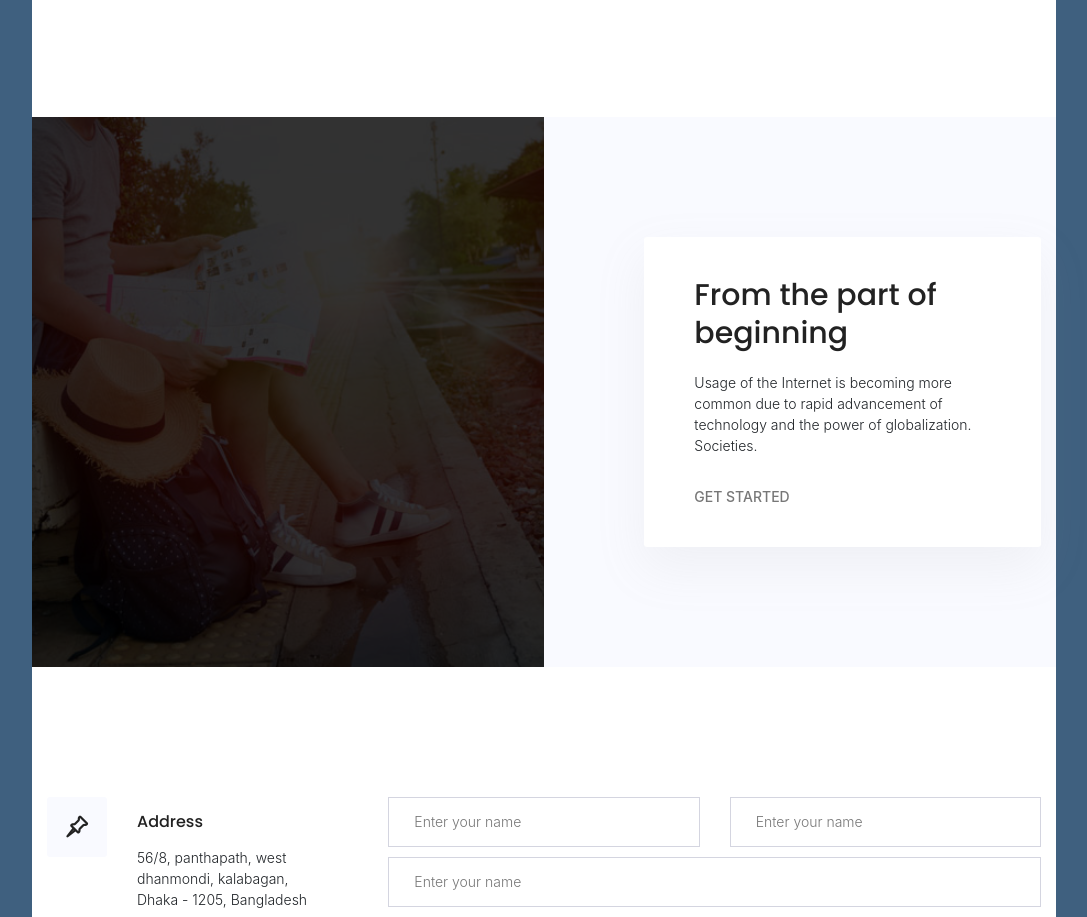
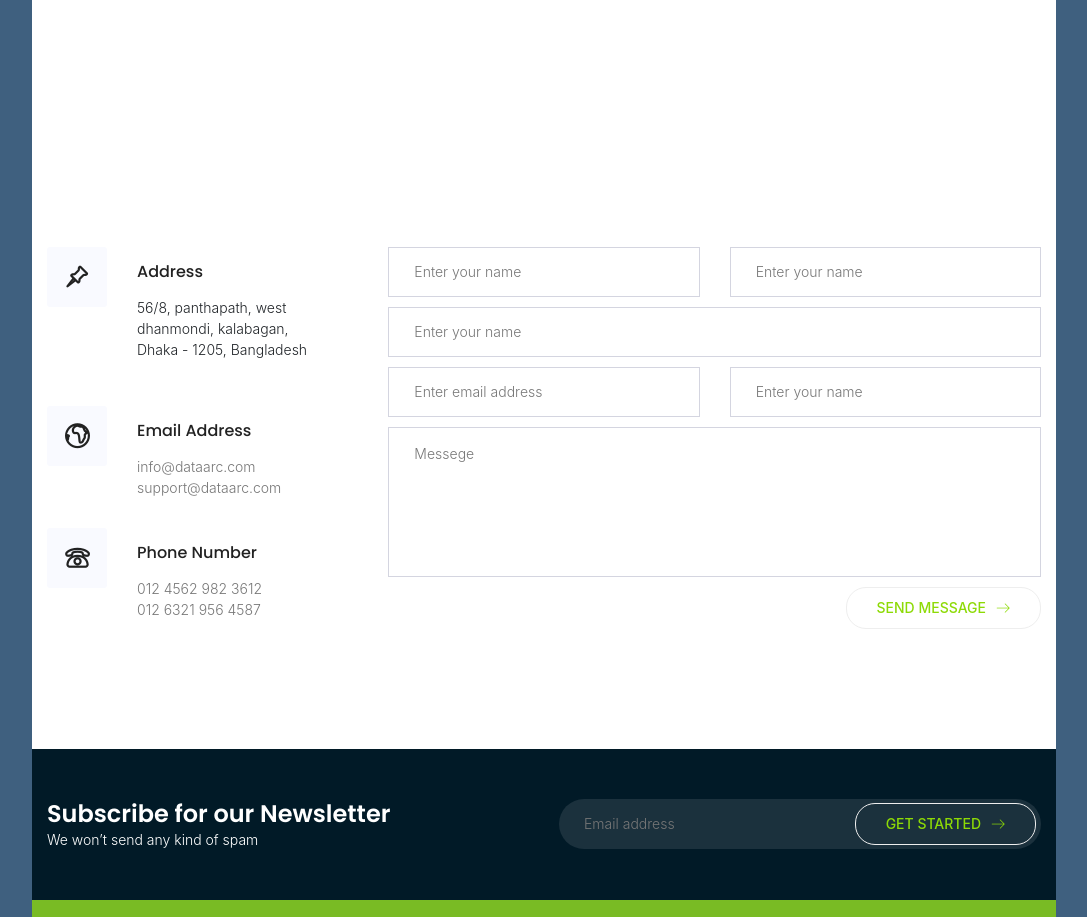
Before and after one commit to dylana62/csta, a plain HTML site: page inmotion-colorlib/inmotion/index.html in a window 1280 px wide. Shown: the part 2625-3542 px from the top of the page, without its empty margins (96-1183 px from the left). Drawn offline with nearby package versions, Linux system fonts and the light colour scheme.

Commit message:
removed the "start at the beginning" (or something i dont remember the exact name) box and text area from both the HTML and CSS as we dont need it

```diff
--- a/inmotion-colorlib/inmotion/css/main.css
+++ b/inmotion-colorlib/inmotion/css/main.css
@@ -2287,7 +2287,7 @@ body {
   transform: scaleY(1);
 }
 
-.beginning-area {
+/*.beginning-area {
   background: #f9faff;
   position: relative;
 }
@@ -2333,7 +2333,7 @@ body {
 .beginning-area .begining-content a {
   font-weight: 500;
   text-transform: uppercase;
-}
+}*/
 
 .contact-area {
   background: #fff;
--- a/inmotion-colorlib/inmotion/index.html
+++ b/inmotion-colorlib/inmotion/index.html
@@ -168,22 +168,6 @@
 					</div>
 				</div>
 			</section>
-			<!-- End Project Area -->
-			<!-- Start Begining Area -->
-			<section class="section-gap beginning-area">
-				<div class="container">
-					<div class="row justify-content-end">
-						<div class="col-lg-5">
-							<div class="begining-content">
-								<h2>From the part of beginning</h2>
-								<p>Usage of the Internet is becoming more common due to rapid advancement of technology and the power of globalization. Societies.</p>
-								<a href="#">Get Started</a>
-							</div>
-						</div>
-					</div>
-				</div>
-			</section>
-			<!-- End Begining Area -->
 			<!-- Start Contact Area -->
 			<section class="section-gap contact-area">
 				<div class="container">
```
